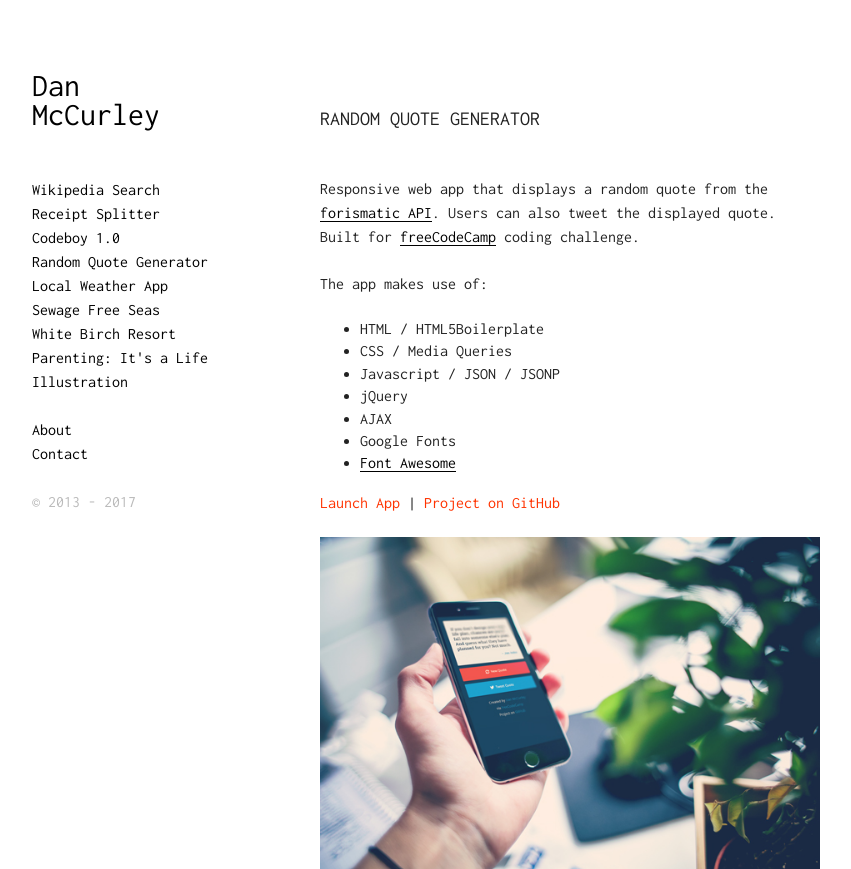
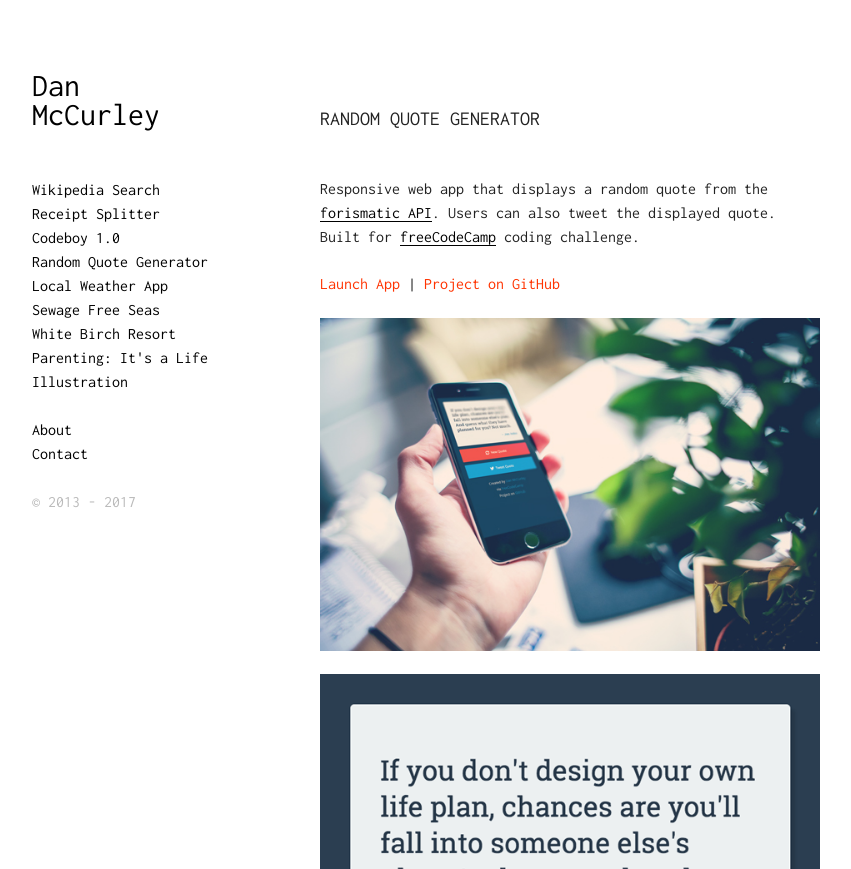
Before and after one commit to djmccurley/djmccurley.com, a PHP site: page /quote_app.php in a window 1280 px wide. Shown: the top 869 px of the page, without its empty margins (64-915 px from the left). Run offline with PHP 8.4, Linux system fonts and the light colour scheme; some libraries are stand-ins or nearby versions.

Commit message:
copy edits

```diff
--- a/quote_app.php
+++ b/quote_app.php
@@ -28,17 +28,6 @@
 
           <p>Responsive web app that displays a random quote from the <a href="http://forismatic.com/en/api/" target="_blank">forismatic API</a>. Users can also tweet the displayed quote. Built for <a href="https://www.freecodecamp.com/djmccurley" target="_blank">freeCodeCamp</a> coding challenge.</p>
 
-          <p>The app makes use of:</p>
-          <ul>
-              <li>HTML / HTML5Boilerplate</li>
-              <li>CSS / Media Queries</li>
-              <li>Javascript / JSON / JSONP</li>
-              <li>jQuery</li>
-              <li>AJAX</li>
-              <li>Google Fonts</li>
-              <li><a href="http://fontawesome.io/" target="_blank">Font Awesome</a></li>
-          </ul>
-
           <p><a href="quote_app/index.html" class="project" target="_blank">Launch App</a> | <a href="https://github.com/djmccurley/random-quote-app" class="project" target="_blank">Project on GitHub</a></p>
 
           <p><img src="img/quote_app_phone_600.jpg" alt="random quote app mockup"></p>
--- a/white_birch.php
+++ b/white_birch.php
@@ -26,7 +26,7 @@
       <section class="main">
           <h2>White Birch Resort</h2>
 
-          <p>Mobile-friendly site mockup for <a href="http://www.whitebirchresort.net/" target="_blank">White Birch Resort</a> in Minnesota. The idea was to overhaul the existing site and make it more readable, accessible and responsive for users. The mockup includes call to action buttons, an amenities-finder "app", Google Map, and an email sign up form. The site is built with HTML and CSS, as well as a tiny bit of Javascript (written well before I had any idea what I was doing with JS!)</p>
+          <p>Mobile-friendly site mockup for <a href="http://www.whitebirchresort.net/" target="_blank">White Birch Resort</a> in Minnesota. The idea was to overhaul the existing site and make it more readable, accessible and responsive for users. The mockup includes call to action buttons, an amenities-finder "app", Google Map, and an email sign up form.</p>
 
           <p><a href="white_birch/index.html" class="project" target="_blank">Launch Site</a> | <a href="https://github.com/djmccurley/white_birch" class="project" target="_blank">Project on GitHub</a></p>
 
```
